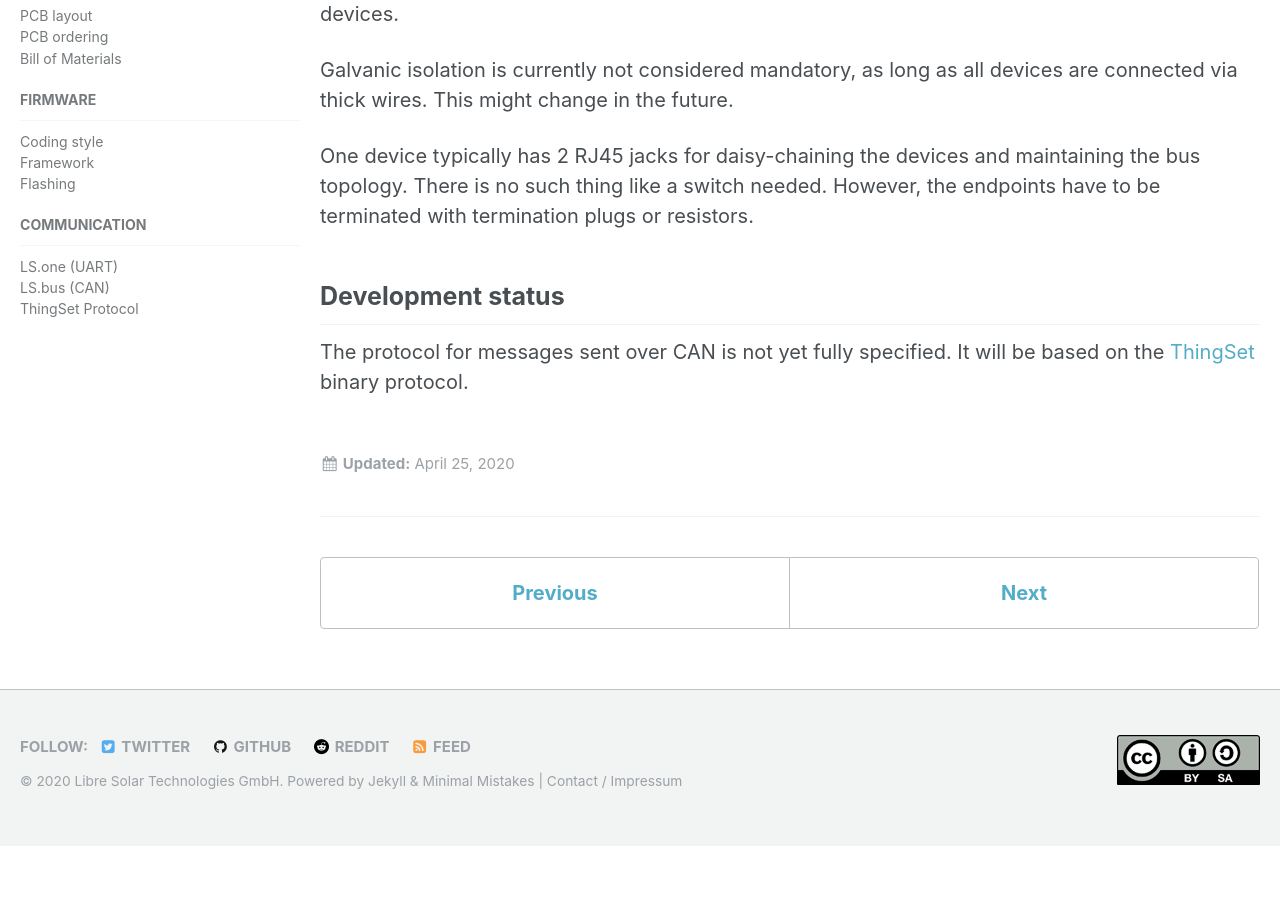
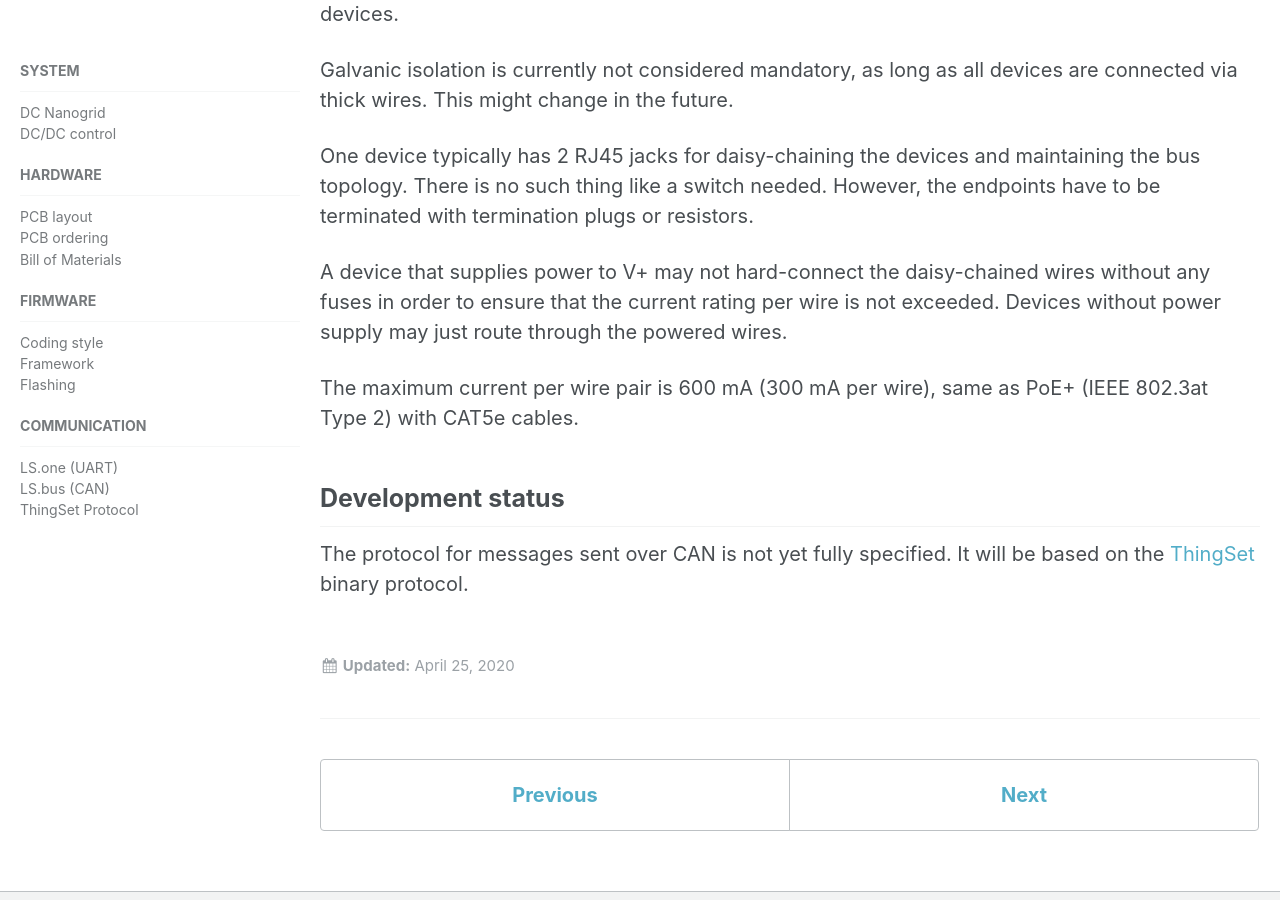
Before and after one commit to LibreSolar/libresolar.github.io, a Jekyll site: the page built from _docs/4b_ls_bus.md, in a window 1280 px wide and 900 px high, scrolled down 1225 px. Built offline with Jekyll 4.4.1, drawn with Linux system fonts in a browser that asks for light colours; before the commit the page ends 2071 px from its top, so only the background shows below that.

Commit message:
Add current rating to LS.bus

```diff
--- a/_docs/4b_ls_bus.md
+++ b/_docs/4b_ls_bus.md
@@ -31,6 +31,10 @@ Galvanic isolation is currently not considered mandatory, as long as all devices
 
 One device typically has 2 RJ45 jacks for daisy-chaining the devices and maintaining the bus topology. There is no such thing like a switch needed. However, the endpoints have to be terminated with termination plugs or resistors.
 
+A device that supplies power to V+ may not hard-connect the daisy-chained wires without any fuses in order to ensure that the current rating per wire is not exceeded. Devices without power supply may just route through the powered wires.
+
+The maximum current per wire pair is 600 mA (300 mA per wire), same as PoE+ (IEEE 802.3at Type 2) with CAT5e cables.
+
 ## Development status
 
 The protocol for messages sent over CAN is not yet fully specified. It will be based on the [ThingSet](https://thingset.github.io/) binary protocol.
```
